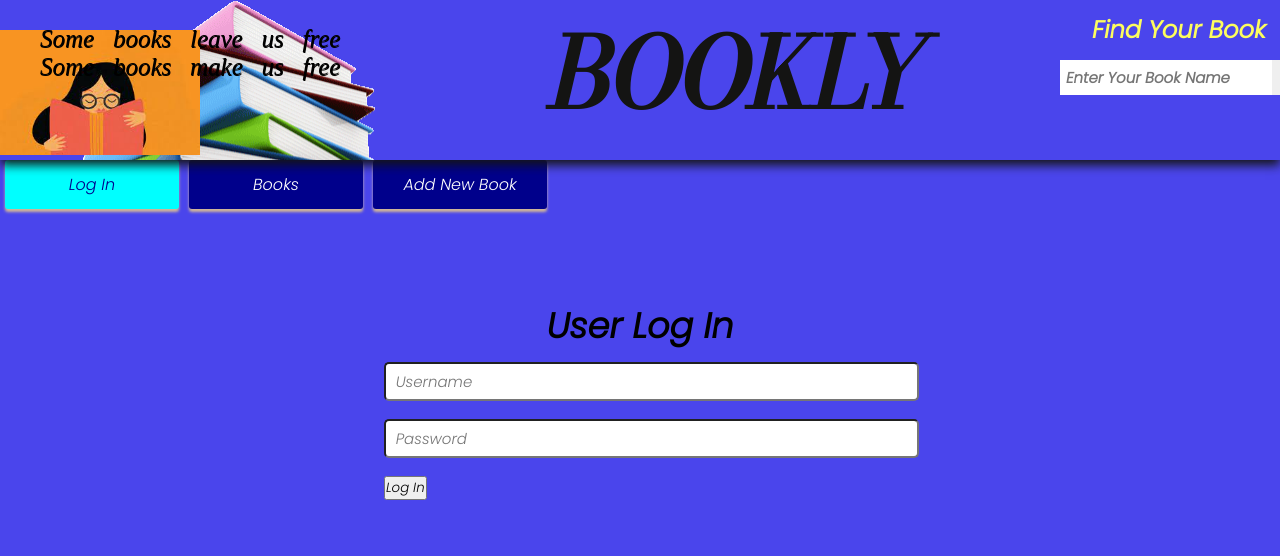
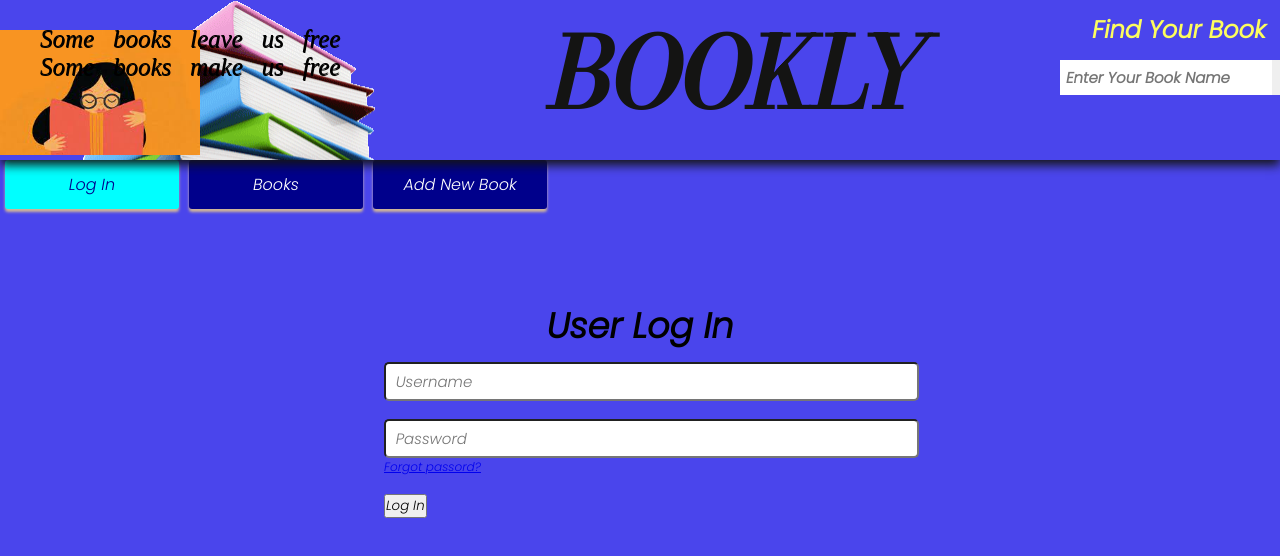
Before and after one commit to keelalopez/phase-2-project-bookly, a React (Create React App) app: page /login in a window 1280 px wide. Shown: the top 556 px of the page. Built offline with nearby package versions, Linux system fonts and the light colour scheme; data requests are answered from the project's data file; some icons are missing.

Commit message:
updated forgot password?

```diff
--- a/db.json
+++ b/db.json
@@ -137,7 +137,6 @@
       "description": "All About Love teaches you how to get more affection and connection in your relationships by explaining why true love is so difficult these days and how to combat the unrealistic expectations society has set up that makes it so hard.",
       "image": "https://pictures.abebooks.com/isbn/9780060959470-us.jpg",
       "rating": 4,
-      "startDate": "08/30/2022",
       "startDate": "12/12/2021",
       "completed": true
     },
--- a/src/App.js
+++ b/src/App.js
@@ -1,6 +1,5 @@
 import React, {useState, useEffect,} from 'react';
 import { Switch, Route } from "react-router-dom";
-import './App.css';
 import Header from './components/Header';
 import Form from './components/Form';
 import BookList from './components/BookList';
--- a/src/components/LogIn.js
+++ b/src/components/LogIn.js
@@ -5,6 +5,8 @@ function LogIn () {
             <input placeholder="Username"></input>
             <br></br>
             <input placeholder="Password"></input>
+            <a href="https://i.kym-cdn.com/entries/icons/original/000/024/523/sad.jpg">Forgot passord?</a>
+            <br></br>
             <br></br>
             <button>Log In</button>
         </div>
```
